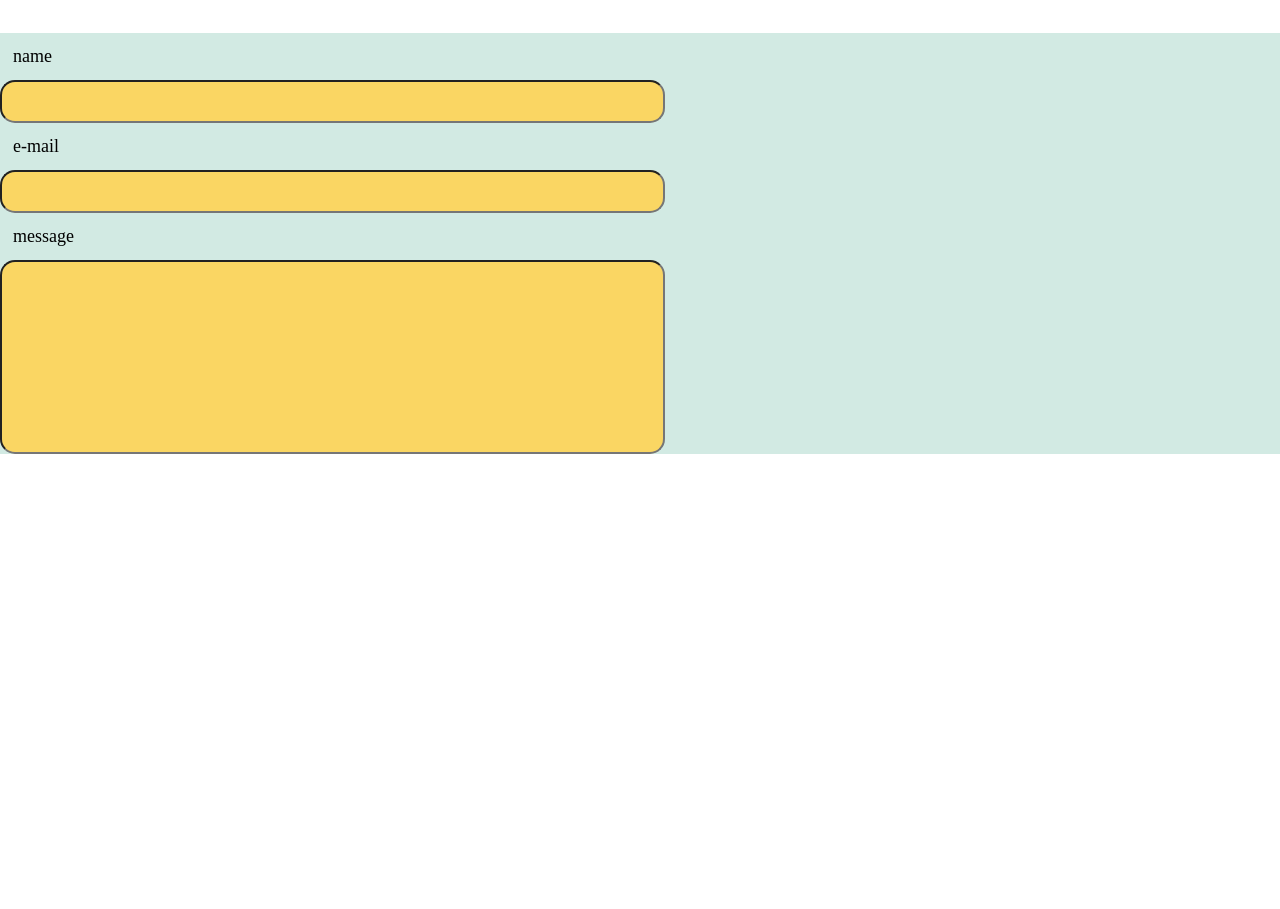
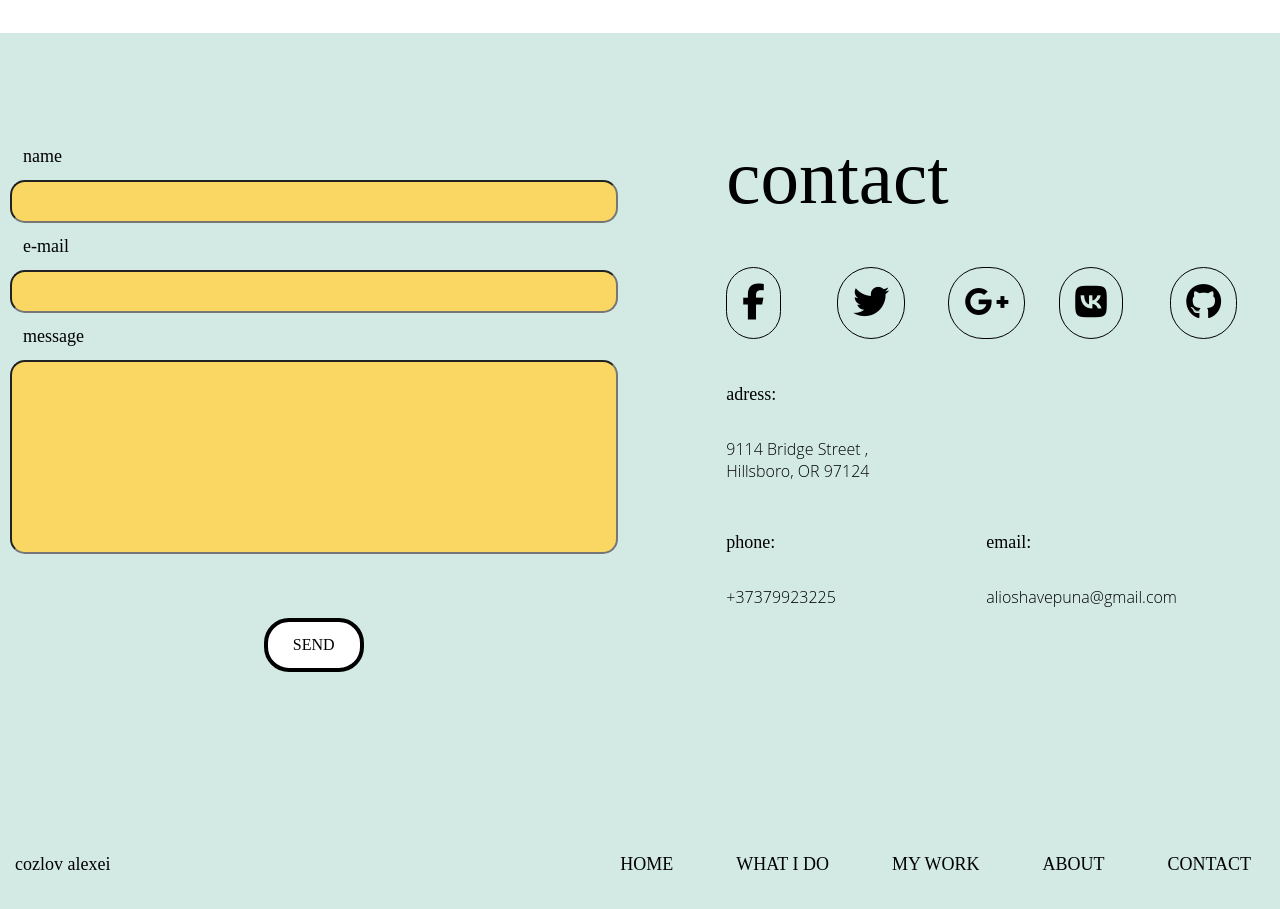
Before and after one commit to vepuna/landing-KREA, a plain HTML site: page index.html in a window 1280 px wide. Shown: the part 5520-6429 px from the top of the page. Before the commit the page ends 5974 px from the top, so only its background shows below. Drawn offline with Linux system fonts and the light colour scheme.

Commit message:
update footer

```diff
--- a/assets/style.css
+++ b/assets/style.css
@@ -105,6 +105,7 @@ header {
     text-decoration: none;
 
 
+
     transition: background .2s linear;
 }
 .button:hover {
@@ -117,7 +118,8 @@ header {
 }
 .button.doing {
     margin: 64px;
-  background: #fff;
+    background: #fff;
+
 }
 .button.doing:hover {
     color: #fff;
@@ -146,7 +148,7 @@ header {
 .doing_type {
     display: grid;
     grid-template-columns: repeat(auto-fit, minmax(445px, 1fr));
-    gap:75px;
+    gap: 75px;
     margin: 150px 0;
 }
 .doing_item {
@@ -191,10 +193,16 @@ header {
 .contact_container {
     width: 100%;
     display: grid;
+    margin: 100px 10px;
+    gap: 65px;
+
+    grid-template-columns: repeat(auto-fit, minmax(550px, 1fr));
+
 }
 .contact_feedback {
     width: 100%;
     max-width: 665px;
+    margin: 0 auto;
 }
 .contact_input {
     width: 100%;
@@ -213,3 +221,63 @@ header {
     font-family: "BIG JOHN";
     font-size: 18px;
 }
+.contact_info {
+    width: 100%;
+    max-width: 520px;
+    margin: 0 auto;
+}
+.contact_block {
+    font-family: "BIG JOHN";
+    font-size: 77px;
+}
+.contact_social {
+    display: grid;
+    margin: 60px 0;
+    gap: 35px;
+    grid-template-columns: repeat(auto-fit, minmax(50px, 1fr));
+}
+.contact_social_item {
+    color: #000;
+    padding: 15px;
+    font-size: 36px;
+    text-decoration: none;
+    border: 1px solid #000;
+    border-radius: 35px;
+}
+.contact_social_item:hover {
+    color: #fad663;
+    background: #000;
+}
+.contact_adress{
+    margin: 35px 0;
+}
+.contact_wh {
+    margin: 15px 0;
+    font-family: "BIG JOHN";
+    font-size: 18px;
+
+}
+.contact_subtitle {
+    font-family: "Open Sans";
+    font-size: 16px;
+    font-weight: 100;
+}
+.contact_requisites {
+    display: grid;
+     grid-template-columns: repeat(auto-fit, minmax(250px, 1fr));
+}
+/*footer_info*/
+.footer_info {
+    display: flex;
+    align-items: center;
+    justify-content: space-between;
+    margin-bottom: 40px;
+}
+.author {
+    font-family: "BIG JOHN";
+    font-size: 18px;
+    padding-left: 15px;
+}
+.nav.footer {
+    margin: 0;
+}
--- a/index.html
+++ b/index.html
@@ -4,6 +4,7 @@
     <meta charset="UTF-8">
     <title>Donut</title>
     <link rel="stylesheet" href="assets/style.css">
+    <script src="https://kit.fontawesome.com/71e48f5230.js" crossorigin="anonymous"></script>
 </head>
 <body>
     <header class="header">
@@ -147,20 +148,79 @@
            </section>
        </section>
     </section>
-    <section class="contact">
+    <footer class="contact">
        <section class="container">
           <section class="contact_container">
               <section class="contact_feedback">
                <article class="contact_title">name<br/></article>
-               <input class="contact_input" type="text" name="name" /><br />
+                   <input class="contact_input" type="text" name="name" /><br />
                <article class="contact_title">e-mail<br/></article>
-               <input class="contact_input" type="email" name="email" /><br />
+                   <input class="contact_input" type="email" name="email" /><br />
                <article class="contact_title">message<br/></article>
-               <input class="contact_input last" type="text" name="message" /><br />
+                   <input class="contact_input last" type="text" name="message" /><br />
+                <article class="button_cont">
+                   <a href="#" class="button doing cup">send </a>
+               </article>
+              </section>
+           <section class="contact_info">
+               <article class="contact_block">contact</article>
+               <article class="contact_social">
+                   <article >
+                       <a class="contact_social_item" href="#"><i class="fa-brands fa-facebook-f"></i></a>
+                    </article>
+                   <article >
+                        <a class="contact_social_item" href="#"><i class="fa-brands fa-twitter"></i></a>
+                   </article>
+                   <article >
+                       <a class="contact_social_item" href="#"><i class="fa-brands fa-google-plus-g"></i></a>
+                    </article>
+                   <article >
+                       <a class="contact_social_item" href="#"><i class="fa-brands fa-vk"></i></a>
+                    </article>
+                   <article >
+                       <a class="contact_social_item" href="#"><i class="fa-brands fa-github"></i></a>
+                    </article>
+               </article>
+               <article class="contact_adress">
+                   <article class="contact_wh">adress:</article><br/>
+                   <article class="contact_subtitle">9114 Bridge Street , <br/> Hillsboro, OR 97124</article>
+               </article>
+               <article class="contact_requisites">
+                  <article class="contact_phone_email">
+                      <article class="contact_wh">phone:</article><br/>
+                   <article class="contact_subtitle">+37379923225</article>
+                  </article>
+                   <article class="contact_phone_email">
+                      <article class="contact_wh">email:</article><br/>
+                   <article class="contact_subtitle">alioshavepuna@gmail.com</article>
+                  </article>
+              </article>
+
            </section>
           </section>
+          <section class="footer_info">
+              <article class="author">cozlov alexei</article>
+               <nav class="nav footer">
+               <article >
+                  <a class="nav_item" href="">home</a>
+               </article>
+               <article >
+                  <a class="nav_item" href="">what i do</a>
+               </article>
+               <article >
+                  <a class="nav_item" href="">my work</a>
+               </article>
+               <article >
+                  <a class="nav_item" href="">about</a>
+               </article>
+               <article >
+                  <a class="nav_item" href="">contact</a>
+               </article>
+           </nav>
+          </section>
        </section>
-    </section>
+
+    </footer>
 
 </body>
 </html>
```
